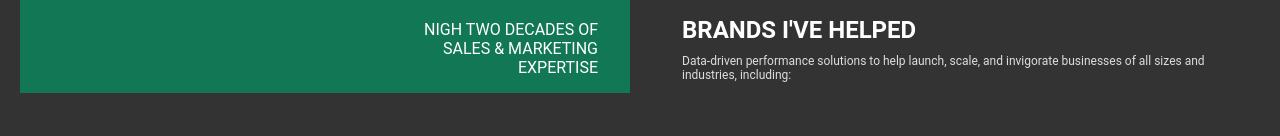
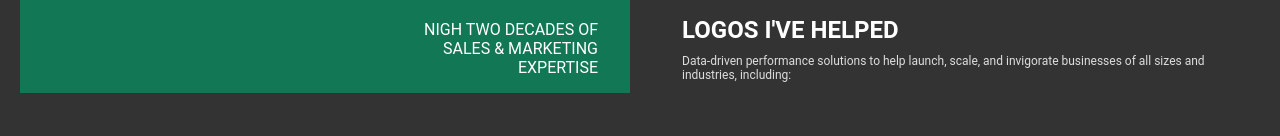
Before and after one commit to single-speedllc/website, a plain HTML site: page index2.html in a window 1280 px wide. Shown: the top 136 px of the page. Drawn offline with Linux system fonts and the light colour scheme.

Commit message:
Update index2.html

```diff
--- a/index2.html
+++ b/index2.html
@@ -15,7 +15,7 @@
                 <div>EXPERTISE</div>
             </div>
             <div class="new-front-page_brands_text">
-                <h2 class="new-front-page_brands_header">BRANDS I'VE HELPED</h2>
+                <h2 class="new-front-page_brands_header">LOGOS I'VE HELPED</h2>
                 <div class="new-front-page_brands_body">
                     Data-driven performance solutions to help launch, scale, and invigorate businesses of all sizes and industries, including:
                 </div>
```
